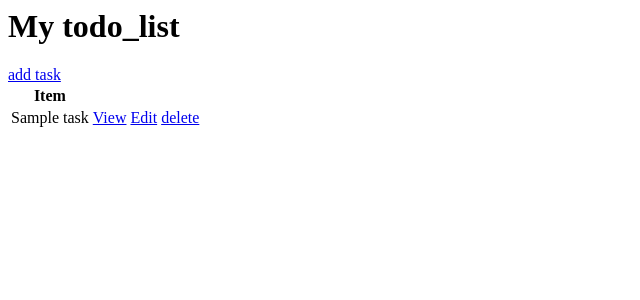
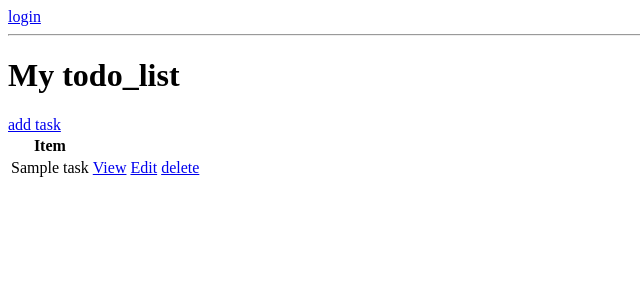
Before and after one commit to Svesh1-800/WebToDoListDjango, a Django app: page / in a window 1280 px wide. Shown: the top 300 px of the page, without its empty margins (0-640 px from the left). Run offline with Django 3.2, Linux system fonts and the light colour scheme; tables that the repository leaves empty hold one stand-in row (values such as "Sample post").

Commit message:
added possibility to login and logout

```diff
--- /dev/null
+++ b/todo_list/base/templates/base/login.html
@@ -0,0 +1,6 @@
+<h1>login</h1>
+<form method="POST">
+{% csrf_token %}
+{{ form.as_p }}
+<input type="submit" value="login">
+</form>
--- a/todo_list/base/templates/base/task_list.html
+++ b/todo_list/base/templates/base/task_list.html
@@ -1,4 +1,15 @@
+
+{% if request.user.is_authenticated %}
+    <p>{{ request.user }}</p>
+    <a href="{% url 'logout' %}">logout</a>
+{% else %}
+<a href="{% url 'login' %}">login</a>
+{% endif %}
+
+
+<hr>
 <h1>My todo_list</h1>
+
 <a href="{% url 'task-create' %}">add task</a>
 <table>
     <tr>
--- a/todo_list/base/urls.py
+++ b/todo_list/base/urls.py
@@ -1,8 +1,11 @@
+from django.contrib.auth.views import LogoutView
 from django.urls import path
-from .views import TaskList, TaskDetail, TaskCreate, TaskUpdate, DeleteTask
+from .views import TaskList, TaskDetail, TaskCreate, TaskUpdate, DeleteTask, CustomLoginView, LogoutView
 
 
 urlpatterns = [
+    path('login/',CustomLoginView.as_view(),name="login"),
+    path('logout/',LogoutView.as_view(next_page="login"),name="logout"),
     path('', TaskList.as_view(),name='tasks'),
     path('task/<int:pk>', TaskDetail.as_view(),name='task'),
     path('task-update/<int:pk>', TaskUpdate.as_view(),name='task-update'),
--- a/todo_list/base/views.py
+++ b/todo_list/base/views.py
@@ -5,6 +5,13 @@ from django.views.generic.detail import DetailView
 from django.views.generic.edit import CreateView, UpdateView, DeleteView
 from django.urls import reverse_lazy
 from django.http import HttpResponse
+from django.contrib.auth.views import LoginView, LogoutView
+
+class CustomLoginView(LoginView):
+    template_name = "base/login.html"
+    fields = '__all__'
+    redirect_authenticated_user = True
+
 
 class TaskList(ListView):
     model = Task
--- a/todo_list/todo_list/settings.py
+++ b/todo_list/todo_list/settings.py
@@ -124,3 +124,5 @@ STATIC_URL = '/static/'
 # https://docs.djangoproject.com/en/3.2/ref/settings/#default-auto-field
 
 DEFAULT_AUTO_FIELD = 'django.db.models.BigAutoField'
+
+LOGIN_REDIRECT_URL = 'tasks'
```
